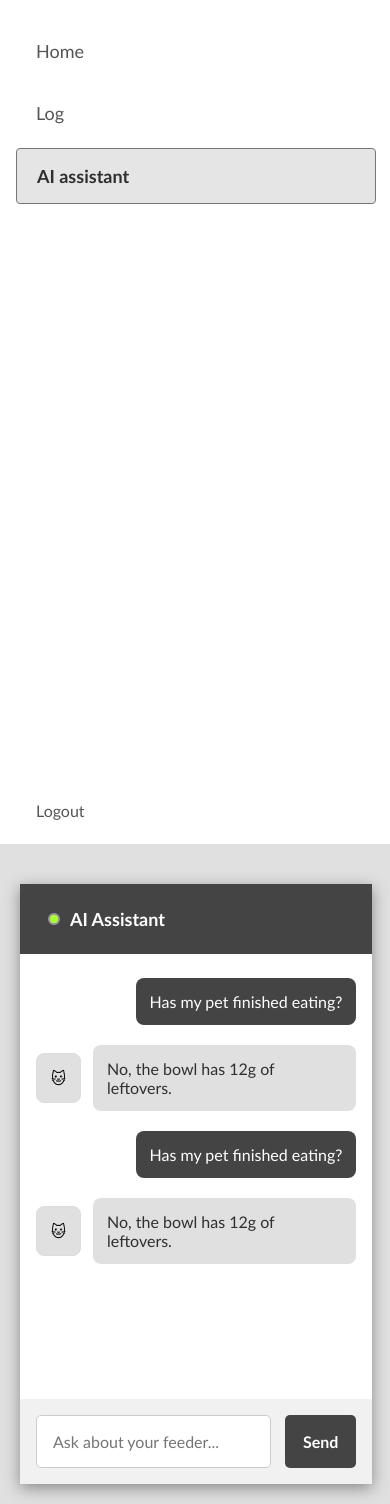
After one commit to chinnnn3107/smart-cat-feeder, a Python web app: template templates/chatbot.html in a window 390 px wide. The commit adds this page. Run offline with Jinja, Linux system fonts and the light colour scheme; the template is opened without the code that fills it, so the values that code supplies are empty.

Commit message:
feat(chatbot): add responsive assistant chat interface  - add sidebar navigation and assistant status header - add user and assistant message bubbles - add message input form and send button - support responsive layouts for smaller screens
- add sidebar navigation and assistant status header
- add user and assistant message bubbles
- add message input form and send button
- support responsive layouts for smaller screens

```diff
--- /dev/null
+++ b/static/css/chatbot.css
@@ -0,0 +1,174 @@
+.chatbot-page {
+  display: grid;
+  /* Keep the sidebar at 320px and let the main content fill the remaining space. */
+  grid-template-columns: 320px 1fr;
+  /* Make the page at least as tall as the viewport and allow it to grow with its content. */
+  grid-template-rows: minmax(100vh, auto);
+  font-family: Optima, Helvetica, Tahoma, sans-serif;
+}
+
+.main-content {
+  background: #e0e0e0;
+  display: flex;
+  flex-direction: column;
+  /* Center child elements vertically. */
+  align-items: center;
+}
+
+.message-input-container {
+  display: flex;
+  flex-direction: column;
+  background: white;
+  margin-top: 100px;
+  min-height: 500px;
+  width: 70%;
+  /* horizontal offset, downward offset, blur radius */
+  box-shadow: 0 4px 15px #888888;
+}
+
+.chat-header {
+  display: flex;
+  align-items: center;
+  background: #444;
+  height: 70px;
+  /* Add no vertical padding and 28px of horizontal padding around the header content. */
+  padding: 0 28px;
+}
+
+.online-dot {
+  width: 12px;
+  height: 12px;
+  background: greenyellow;
+  border: 2px solid #999;
+  /* Fully round the element to create a circle. */
+  border-radius: 50%;
+}
+
+.header {
+  color: white;
+  font-weight: bold;
+  font-size: 18px;
+  padding-left: 10px;
+}
+
+.messages {
+  display: flex;
+  /* Fill all remaining vertical space between the header and input form. */
+  flex: 1;
+  flex-direction: column;
+  gap: 20px;
+  height: auto;
+  /* Add 34px of vertical padding and 28px of horizontal padding. */
+  padding: 34px 28px;
+  /* Show a vertical scrollbar when the messages exceed the available height. */
+  overflow-y: auto;
+}
+
+.user-message {
+  align-self: flex-end;
+  max-width: 60%;
+  padding: 14px;
+  background: #444;
+  color: white;
+  border-radius: 8px;
+}
+
+.bot-row {
+  display: flex;
+  /* Center the avatar and message bubble vertically. */
+  align-items: center;
+  gap: 12px;
+}
+
+.bot-avatar {
+  padding: 14px;
+  border: 1px solid #ddd;
+  border-radius: 8px;
+  background: #e0e0e0;
+}
+
+.bot-message {
+  max-width: 60%;
+  padding: 14px;
+  border-radius: 8px;
+  background: #e0e0e0;
+  color: #2f2f2f;
+}
+
+.input-message {
+  display: flex;
+  gap: 14px;
+  /* Add 20px of vertical padding and 28px of horizontal padding to the form. */
+  padding: 20px 28px;
+  background: #f1f1f1;
+}
+
+.input-message input {
+  /* Let the input fill the horizontal space remaining beside the Send button. */
+  flex: 1;
+  padding: 16px;
+  font: inherit;
+  border: 1px solid #ccc;
+  border-radius: 5px;
+  /* Remove the browser's default outline when the input receives focus. */
+  outline: none;
+}
+
+.input-message input:focus {
+  border-color: #666;
+}
+
+.input-message button {
+  /* Add no vertical padding and 28px of horizontal padding to the button. */
+  padding: 0 28px;
+
+  color: white;
+  background: #444;
+  border: none;
+  border-radius: 5px;
+
+  font: inherit;
+  font-weight: bold;
+  cursor: pointer;
+}
+
+.input-message button:hover {
+  background: #333;
+}
+
+@media (max-width: 600px) {
+  .chatbot-page {
+    grid-template-columns: 1fr;
+  }
+
+  .sidebar {
+    padding: 24px 16px;
+  }
+
+  .main-content {
+    padding: 20px;
+  }
+
+  .message-input-container {
+    width: 100%;
+    min-height: 600px;
+    margin-top: 20px;
+  }
+
+  .messages {
+    padding: 24px 16px;
+  }
+
+  .user-message,
+  .bot-message {
+    max-width: 85%;
+  }
+
+  .input-message {
+    padding: 16px;
+  }
+
+  .input-message button {
+    padding: 0 18px;
+  }
+}
--- a/static/css/reset.css
+++ b/static/css/reset.css
@@ -1,5 +1,7 @@
+/* Reset the default spacing and use border-box sizing for all elements. */
 * {
   margin: 0;
   padding: 0;
+  /* Include padding and border in the element's total width and height. */
   box-sizing: border-box;
 }
--- /dev/null
+++ b/static/js/home.js
@@ -0,0 +1,4 @@
+const feedNumber = document.getElementById("feedings-number");
+const bowlWeight = document.getElementById("bowl-weight");
+const hopperPercent = document.getElementById("hopper-percent");
+const progressFill = document.getElementById("progress-fill");
--- /dev/null
+++ b/templates/chatbot.html
@@ -0,0 +1,62 @@
+<!doctype html>
+<html lang="en">
+  <head>
+    <meta charset="UTF-8" />
+    <meta name="viewport" content="width=device-width, initial-scale=1.0" />
+
+    <link rel="stylesheet" href="../static/css/reset.css" />
+    <link rel="stylesheet" href="../static/css/style.css" />
+    <link rel="stylesheet" href="../static/css/chatbot.css" />
+
+    <title>AI Assistant</title>
+  </head>
+  <body class="chatbot-page">
+    <aside class="sidebar">
+      <a class="sidebar-button" href="../templates/home.html"> Home </a>
+      <a class="sidebar-button" href="../templates/logs.html">Log</a>
+      <a class="sidebar-button active" href="../templates/chatbot.html">
+        AI assistant
+      </a>
+      <a class="logout-button" href="../templates/login.html">Logout</a>
+    </aside>
+
+    <main class="main-content">
+      <div class="message-input-container">
+        <div class="chat-header">
+          <div class="online-dot"></div>
+          <span class="header">AI Assistant</span>
+        </div>
+
+        <div id="messages" class="messages">
+          <div class="user-message">Has my pet finished eating?</div>
+
+          <div class="bot-row">
+            <div class="bot-avatar">🐱</div>
+
+            <div class="bot-message">No, the bowl has 12g of leftovers.</div>
+          </div>
+
+          <div class="user-message">Has my pet finished eating?</div>
+
+          <div class="bot-row">
+            <div class="bot-avatar">🐱</div>
+
+            <div class="bot-message">No, the bowl has 12g of leftovers.</div>
+          </div>
+        </div>
+
+        <form class="input-message">
+          <input
+            id="input-message"
+            type="text"
+            placeholder="Ask about your feeder..."
+            autocomplete="off"
+          />
+          <button id="send-message-button" type="submit">Send</button>
+        </form>
+      </div>
+    </main>
+
+    <script src="../static/js/chatbot.js"></script>
+  </body>
+</html>
```
Also changed, not shown: static/css/home.css (+6 -7 lines), static/css/login_signup.css (+5 -2 lines), static/css/logs.css (+7 -2 lines), static/js/chatbot.js (added).
